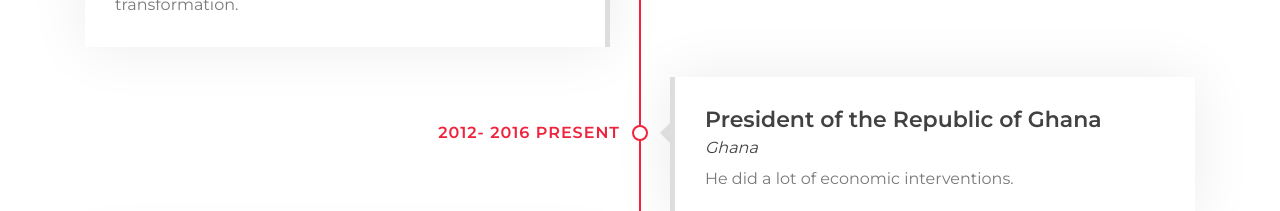
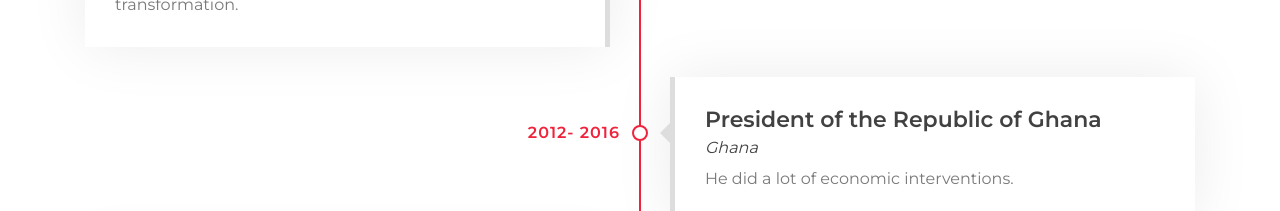
Before and after one commit to paa10/President, a plain HTML site: page index.html in a window 1280 px wide. Shown: the part 2520-2731 px from the top of the page. Drawn offline with nearby package versions, Linux system fonts and the light colour scheme.

```diff
--- a/index.html
+++ b/index.html
@@ -214,7 +214,7 @@ Mahama was first elected to the Parliament of Ghana in the 1996 elections to rep
                     </div>
                     <div class="timeline-item right wow slideInRight" data-wow-delay="0.1s">
                         <div class="timeline-text">
-                            <div class="timeline-date">2012- 2016 Present</div>
+                            <div class="timeline-date">2012- 2016</div>
                             <h2>President of the Republic of Ghana  </h2>
                             <h4>Ghana </h4>
                                 He did a lot of economic interventions.
```
